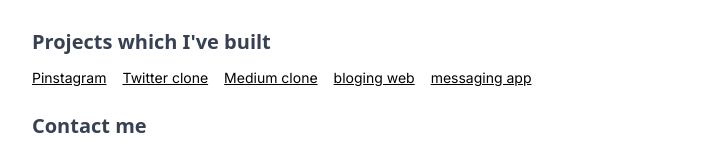
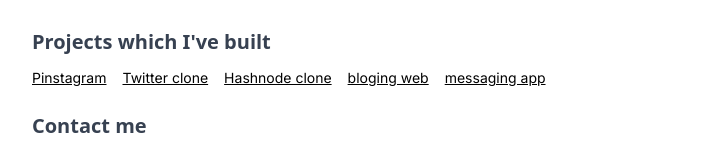
Before and after one commit to SarfrazAlame/myweb, a Next.js app: page / in a window 1280 px wide. Shown: the part 596-754 px from the top of the page, without its empty margins (288-991 px from the left). Built offline with nearby package versions, Linux system fonts and the light colour scheme.

Commit message:
hashnode clone added

```diff
--- a/components/Details.tsx
+++ b/components/Details.tsx
@@ -113,10 +113,10 @@
             Twitter clone
           </Link>
           <Link
-            href={"https://medium-five-pi.vercel.app"}
+            href={"https://hashnode-theta.vercel.app"}
             className="cursor-pointer text-sm underline"
           >
-            Medium clone
+            Hashnode clone
           </Link>
           <Link
             href={"https://myblog-pi-nine.vercel.app"}
```
